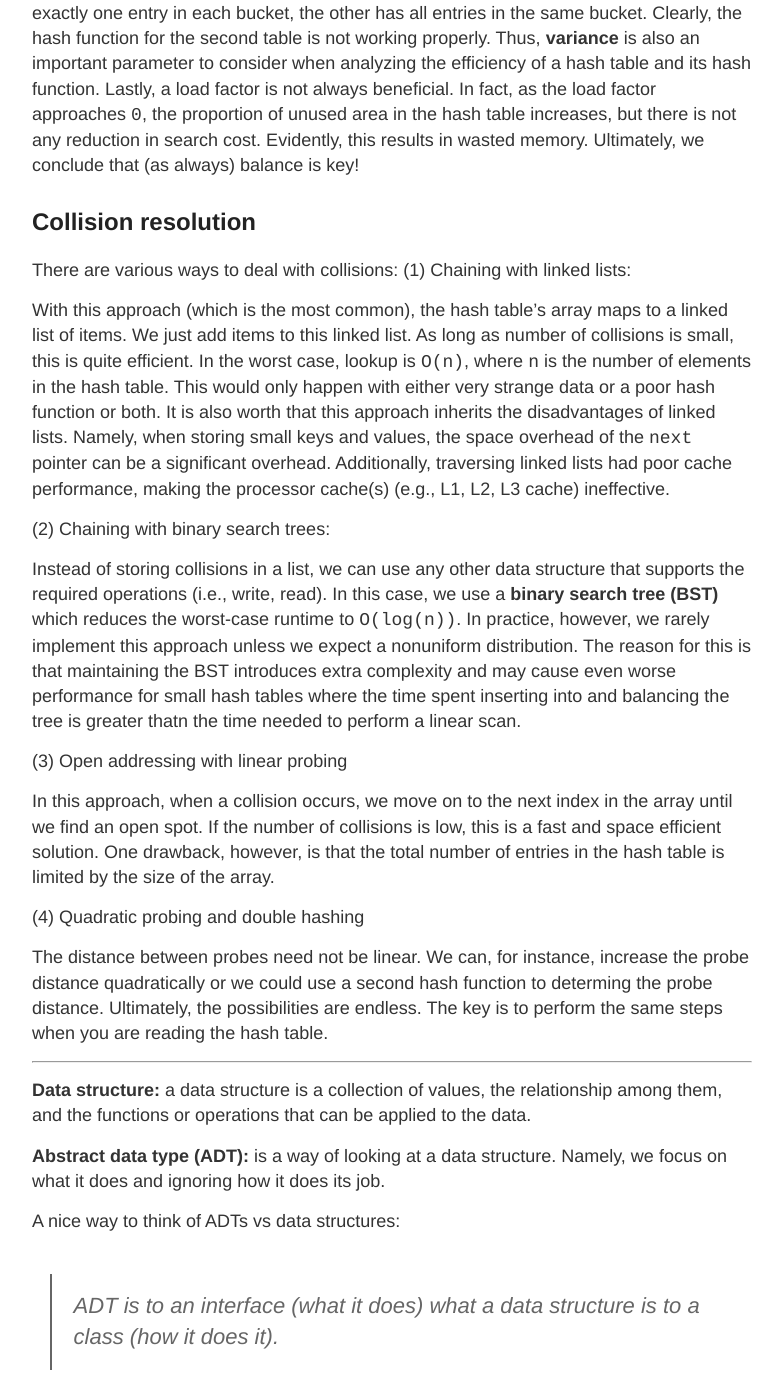
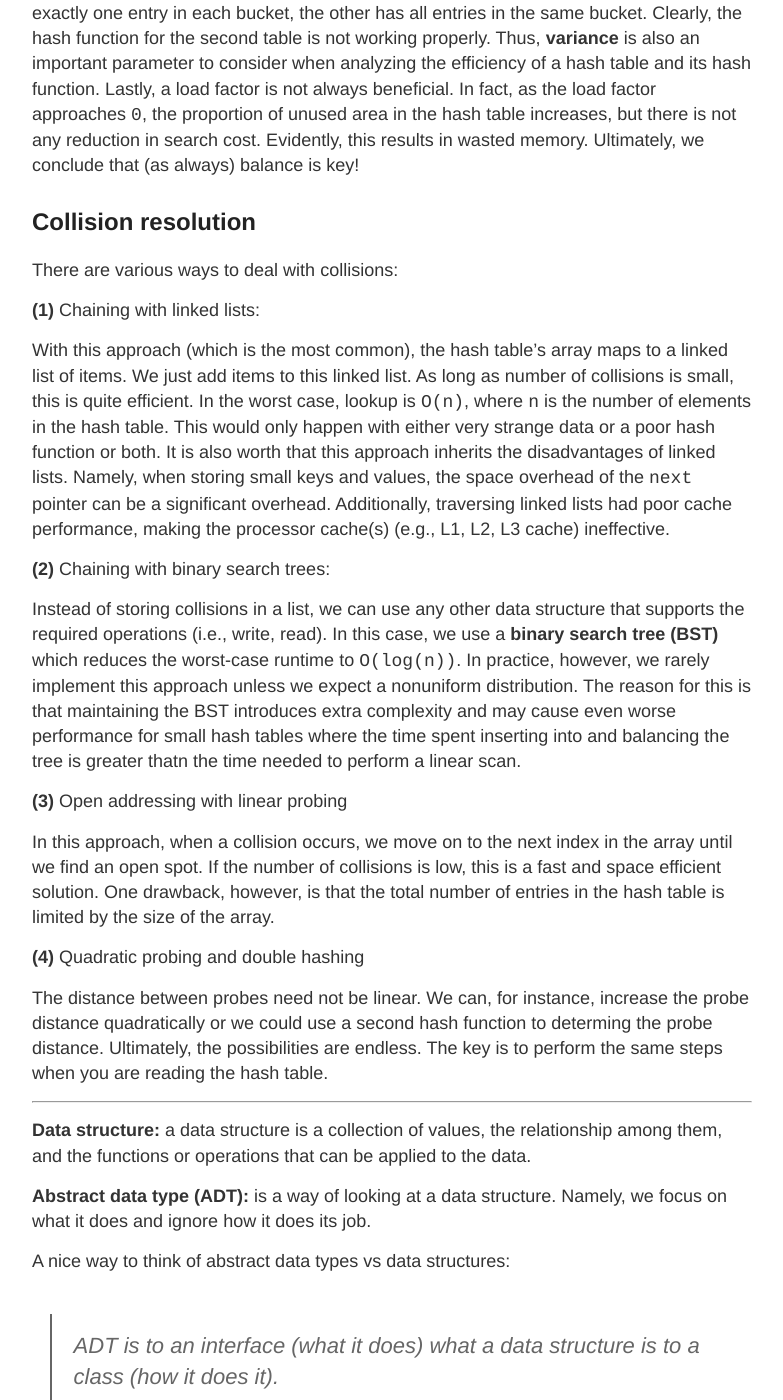
Before and after one commit to gutucristian/gutucristian.github.io, a Jekyll site: the page built from _posts/2019-5-17-Hash-Table.md, in a window 1280 px wide and 1400 px high, scrolled down 1565 px. Shown: the whole window, without its empty margins (248-1031 px from the left). Built offline with Jekyll 4.4.1, drawn with Linux system fonts in a browser that asks for light colours; our own code applies the rules of GitHub Pages for plain Markdown files.

Commit message:
Update 2019-5-17-Hash-Table.md

```diff
--- a/_posts/2019-5-17-Hash-Table.md
+++ b/_posts/2019-5-17-Hash-Table.md
@@ -40,19 +40,20 @@ The larger the load factor the slower the hash table becomes. Namely, the expect
 ## Collision resolution
 
 There are various ways to deal with collisions:
-(1) Chaining with linked lists:
+
+**(1)** Chaining with linked lists:
 
 With this approach (which is the most common), the hash table's array maps to a linked list of items. We just add items to this linked list. As long as number of collisions is small, this is quite efficient. In the worst case, lookup is `O(n)`, where `n` is the number of elements in the hash table. This would only happen with either very strange data or a poor hash function or both. It is also worth that this approach inherits the disadvantages of linked lists. Namely, when storing small keys and values, the space overhead of the `next` pointer can be a significant overhead. Additionally, traversing linked lists had poor cache performance, making the processor cache(s) (e.g., L1, L2, L3 cache) ineffective.
 
-(2) Chaining with binary search trees:
+**(2)** Chaining with binary search trees:
 
 Instead of storing collisions in a list, we can use any other data structure that supports the required operations (i.e., write, read). In this case, we use a **binary search tree (BST)** which reduces the worst-case runtime to `O(log(n))`. In practice, however, we rarely implement this approach unless we expect a nonuniform distribution. The reason for this is that maintaining the BST introduces extra complexity and may cause even worse performance for small hash tables where the time spent inserting into and balancing the tree is greater thatn the time needed to perform a linear scan.
 
-(3) Open addressing with linear probing
+**(3)** Open addressing with linear probing
 
 In this approach, when a collision occurs, we move on to the next index in the array until we find an open spot. If the number of collisions is low, this is a fast and space efficient solution. One drawback, however, is that the total number of entries in the hash table is limited by the size of the array.
 
-(4) Quadratic probing and double hashing
+**(4)** Quadratic probing and double hashing
 
 The distance between probes need not be linear. We can, for instance, increase the probe distance quadratically or we could use a second hash function to determing the probe distance. Ultimately, the possibilities are endless. The key is to perform the same steps when you are reading the hash table.
 
@@ -60,9 +61,9 @@ ________________________________________________________________________________
 
 **Data structure:** a data structure is a collection of values, the relationship among them, and the functions or operations that can be applied to the data.
 
-**Abstract data type (ADT):** is a way of looking at a data structure. Namely, we focus on what it does and ignoring how it does its job.
+**Abstract data type (ADT):** is a way of looking at a data structure. Namely, we focus on what it does and ignore how it does its job.
 
-A nice way to think of ADTs vs data structures:
+A nice way to think of abstract data types vs data structures:
 
 > ADT is to an interface (what it does) what a data structure is to a class (how it does it).
 
```
